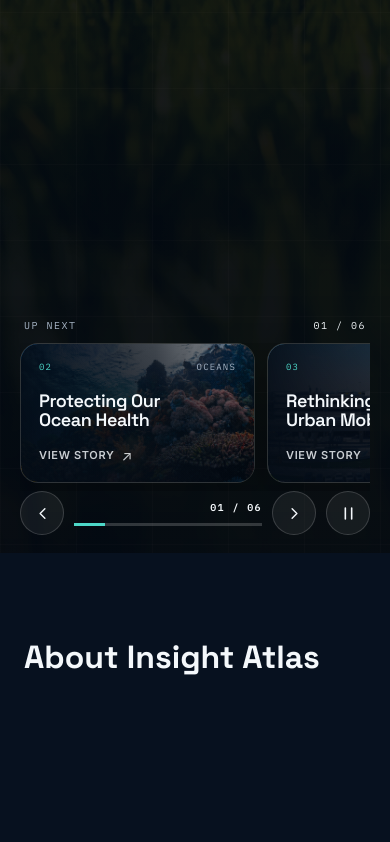
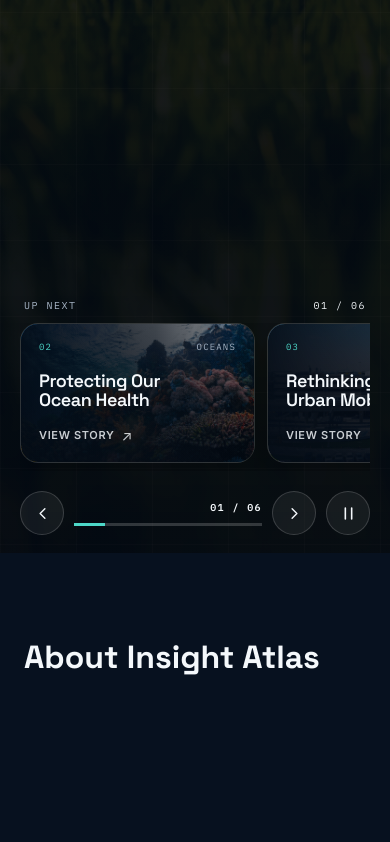
Before and after one commit to IsharaParanagamaGedara/insight-atlas, a website built with Vite: page index.html in a window 390 px wide. Shown: the part 748-1590 px from the top of the page. Built offline with nearby package versions, Linux system fonts and the light colour scheme.

Commit message:
style: refine responsive story queue spacing
Increase tablet and mobile spacing between the upcoming-story queue and navigation controls to prevent overlap and improve layout clarity.

```diff
--- a/src/styles/_cards.scss
+++ b/src/styles/_cards.scss
@@ -183,7 +183,7 @@
   .story-queue {
     top: auto;
     right: 28px;
-    bottom: 84px;
+    bottom: 100px;
     left: 28px;
     width: auto;
     transform: none;
@@ -212,7 +212,7 @@
 @media (max-width: $breakpoint-mobile) {
   .story-queue {
     right: 20px;
-    bottom: 62px;
+    bottom: 82px;
     left: 20px;
   }
 
```
